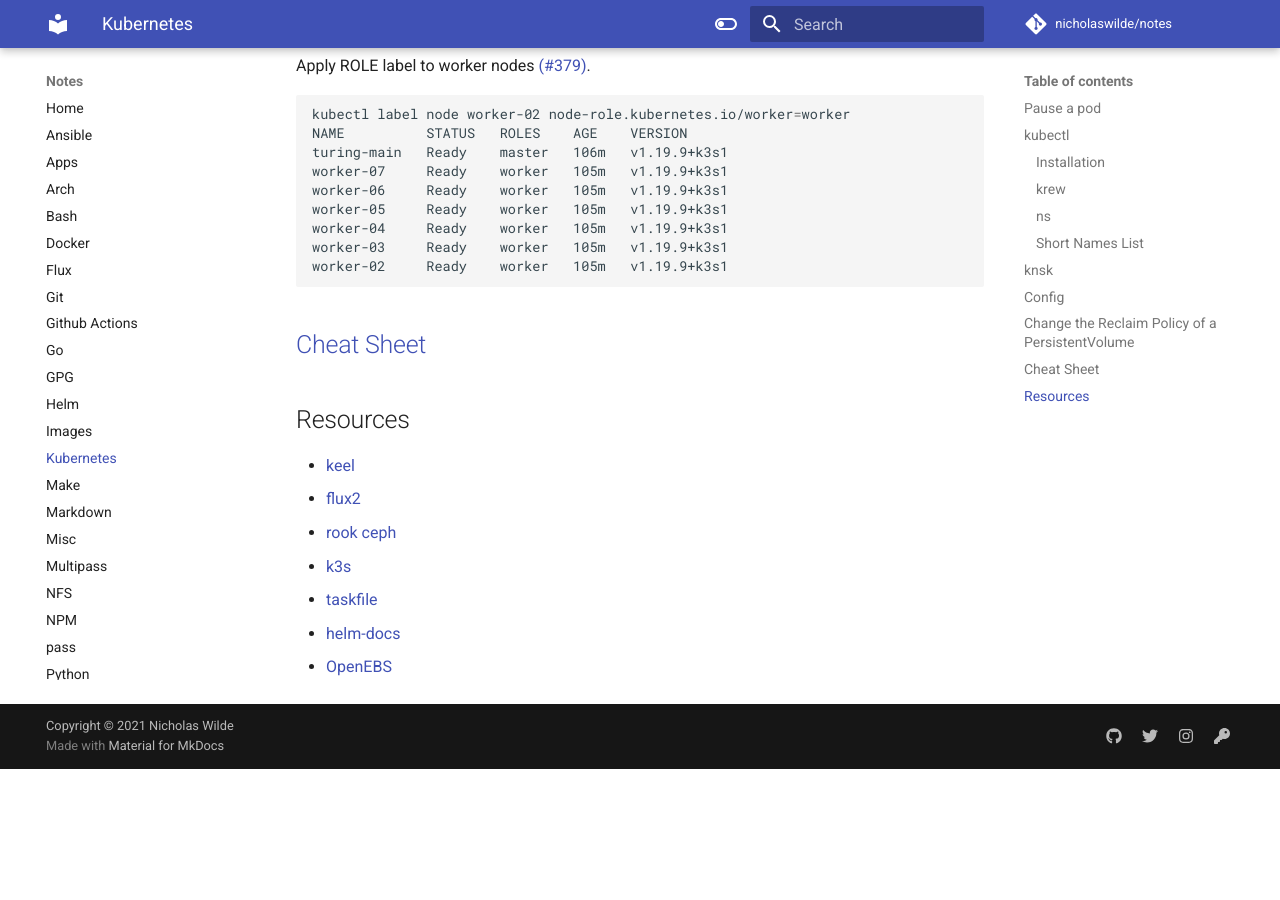
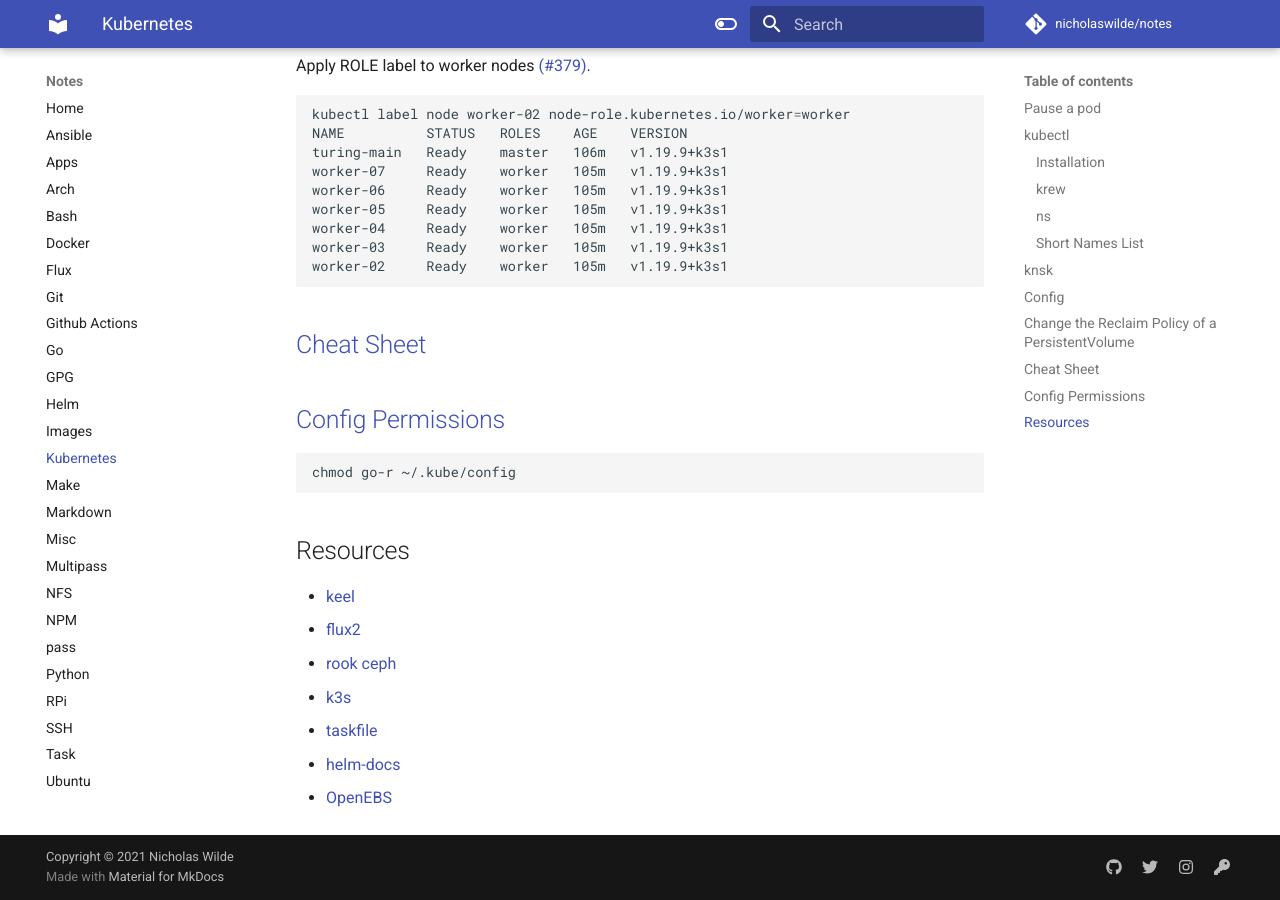
Before and after one commit to nicholaswilde/notes, an MkDocs documentation site: the page built from docs/kubernetes.md, in a window 1280 px wide and 900 px high, scrolled down 1510 px. Built offline with MkDocs 1.6.1 and Material for MkDocs 9.7.7, drawn with Linux system fonts in a browser that asks for light colours; comment, search, counter and statistics services are not loaded; before the commit the page ends 2279 px from its top, so only the background shows below that.

Commit message:
Added config permissions
Signed-off-by: Nicholas Wilde <ncwilde43@gmail.com>

````diff
--- a/docs/kubernetes.md
+++ b/docs/kubernetes.md
@@ -85,6 +85,12 @@
 
 ## [Cheat Sheet](https://kubernetes.io/docs/reference/kubectl/cheatsheet/)
 
+## [Config Permissions](https://github.com/helm/helm/issues/9115)
+
+```shell
+chmod go-r ~/.kube/config
+```
+
 ## Resources
 
 * [keel](https://keel.sh/)
````
